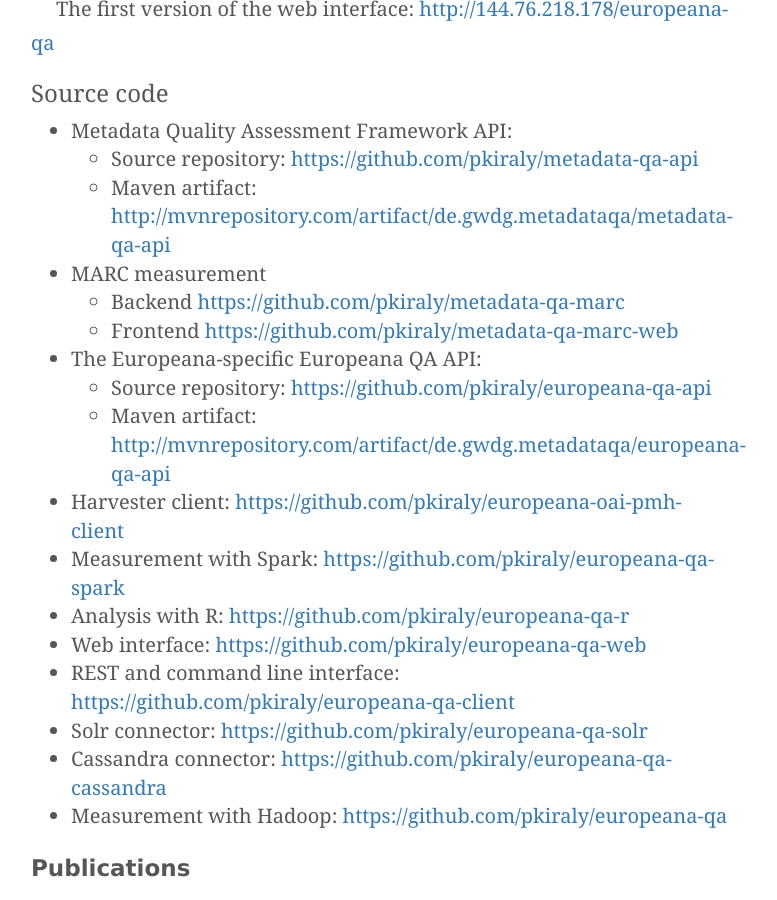
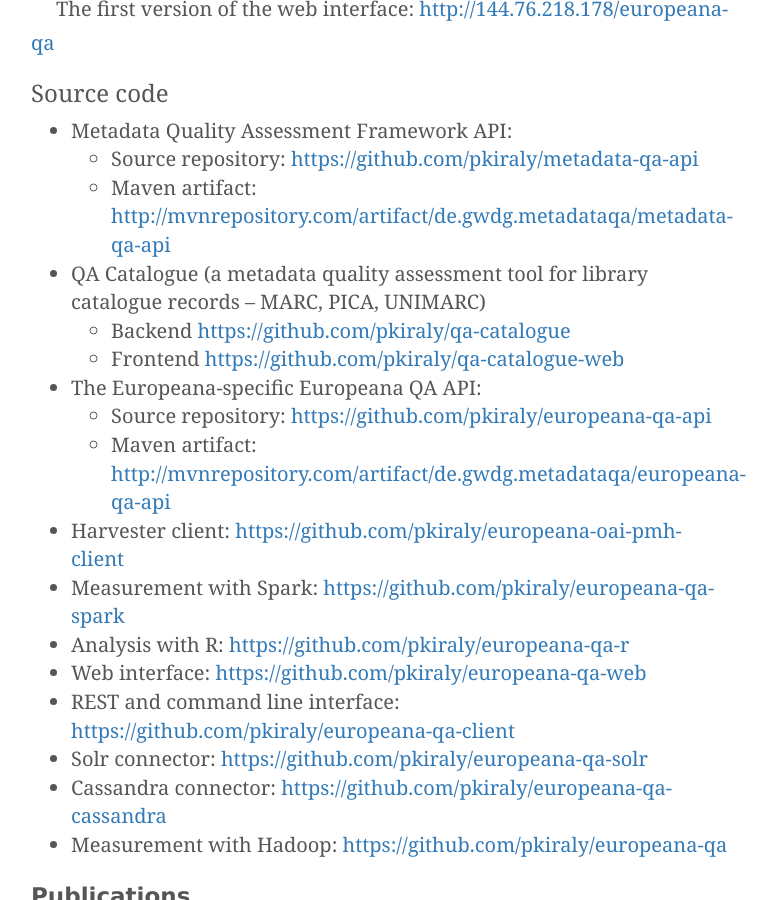
Before and after one commit to pkiraly/pkiraly.github.io, a Jekyll site: the page built from about.md, in a window 1280 px wide and 900 px high, scrolled down 1676 px. Shown: the whole window, without its empty margins (259-1036 px from the left). Built offline with Jekyll 4.4.1, drawn with Linux system fonts in a browser that asks for light colours; nearby versions of some CDN libraries; some web fonts are replaced; comment, search, counter and statistics services are not loaded.

Commit message:
Change qa-metadata-marc to QA Catalogue

```diff
--- a/about.md
+++ b/about.md
@@ -36,9 +36,9 @@
 * Metadata Quality Assessment Framework API:
   - Source repository: [https://github.com/pkiraly/metadata-qa-api](https://github.com/pkiraly/metadata-qa-api)
   - Maven artifact: [http://mvnrepository.com/artifact/de.gwdg.metadataqa/metadata-qa-api](http://mvnrepository.com/artifact/de.gwdg.metadataqa/metadata-qa-api)
-* MARC measurement
-  - Backend [https://github.com/pkiraly/metadata-qa-marc](https://github.com/pkiraly/metadata-qa-marc)
-  - Frontend [https://github.com/pkiraly/metadata-qa-marc-web](https://github.com/pkiraly/metadata-qa-marc-web)
+* QA Catalogue (a metadata quality assessment tool for library catalogue records -- MARC, PICA, UNIMARC)
+  - Backend [https://github.com/pkiraly/qa-catalogue](https://github.com/pkiraly/qa-catalogue)
+  - Frontend [https://github.com/pkiraly/qa-catalogue-web](https://github.com/pkiraly/qa-catalogue-web)
 * The Europeana-specific Europeana QA API:
   - Source repository: [https://github.com/pkiraly/europeana-qa-api](https://github.com/pkiraly/europeana-qa-api)
   - Maven artifact: [http://mvnrepository.com/artifact/de.gwdg.metadataqa/europeana-qa-api](http://mvnrepository.com/artifact/de.gwdg.metadataqa/europeana-qa-api)
```
